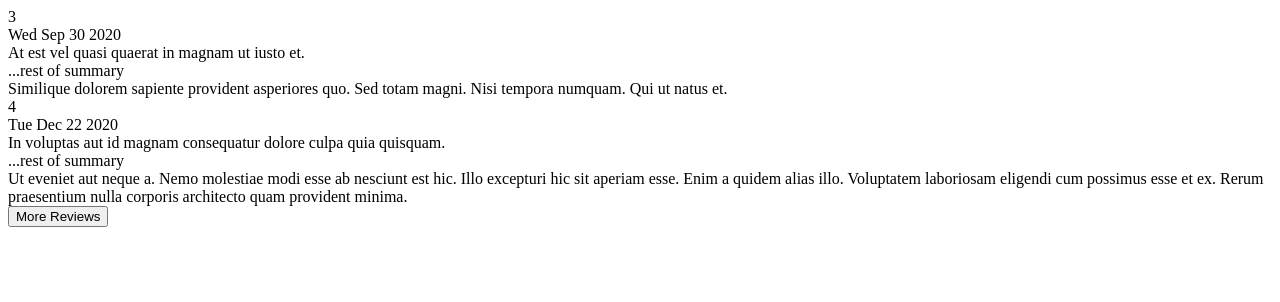
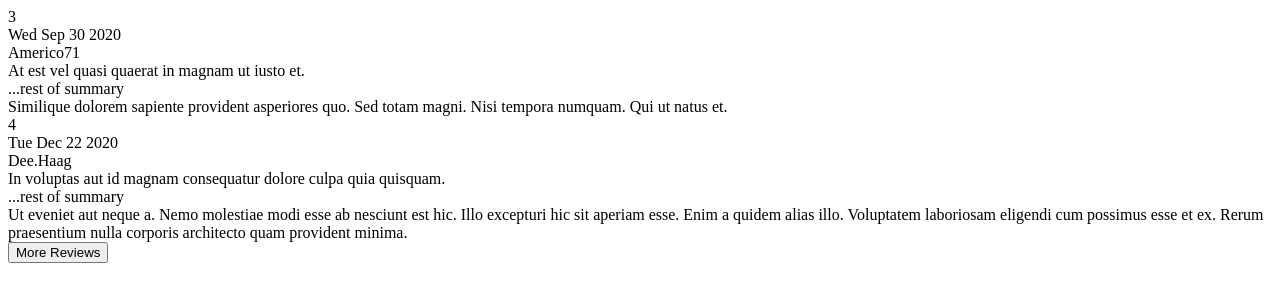
Before and after one commit to fec1-dijkstra/fec, a React app: page / in a window 1280 px wide. Shown: the top 302 px of the page. Built offline with nearby package versions, Linux system fonts and the light colour scheme.

Commit message:
username now properly displays on reviews

```diff
--- a/client/src/components/ReviewTiles/ReviewTile.jsx
+++ b/client/src/components/ReviewTiles/ReviewTile.jsx
@@ -14,7 +14,7 @@ class ReviewTile extends React.Component {
       <div className="review-tile" key={review.name}>
         <div className="star-rating">{review.rating}</div>
         <div className="date">{new Date(review.date).toString().substring(0, 15)}</div>
-        <div className="username">{review.name}</div>
+        <div className="username">{review.reviewer_name}</div>
         <div className="summary">{review.summary}</div>
         <div className="summary-ext">...rest of summary</div>
         <div className="review-body">{review.body}</div>
```
